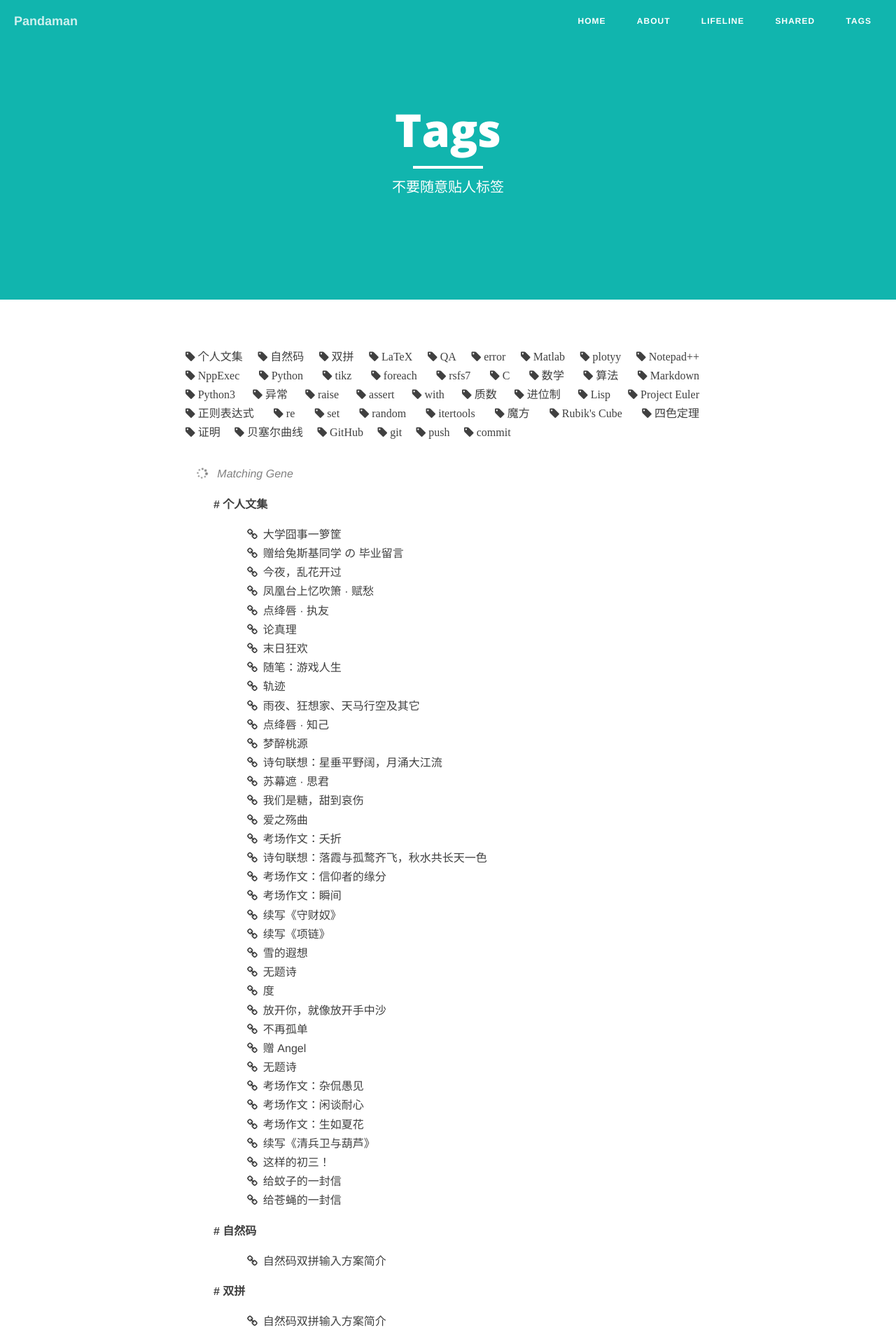
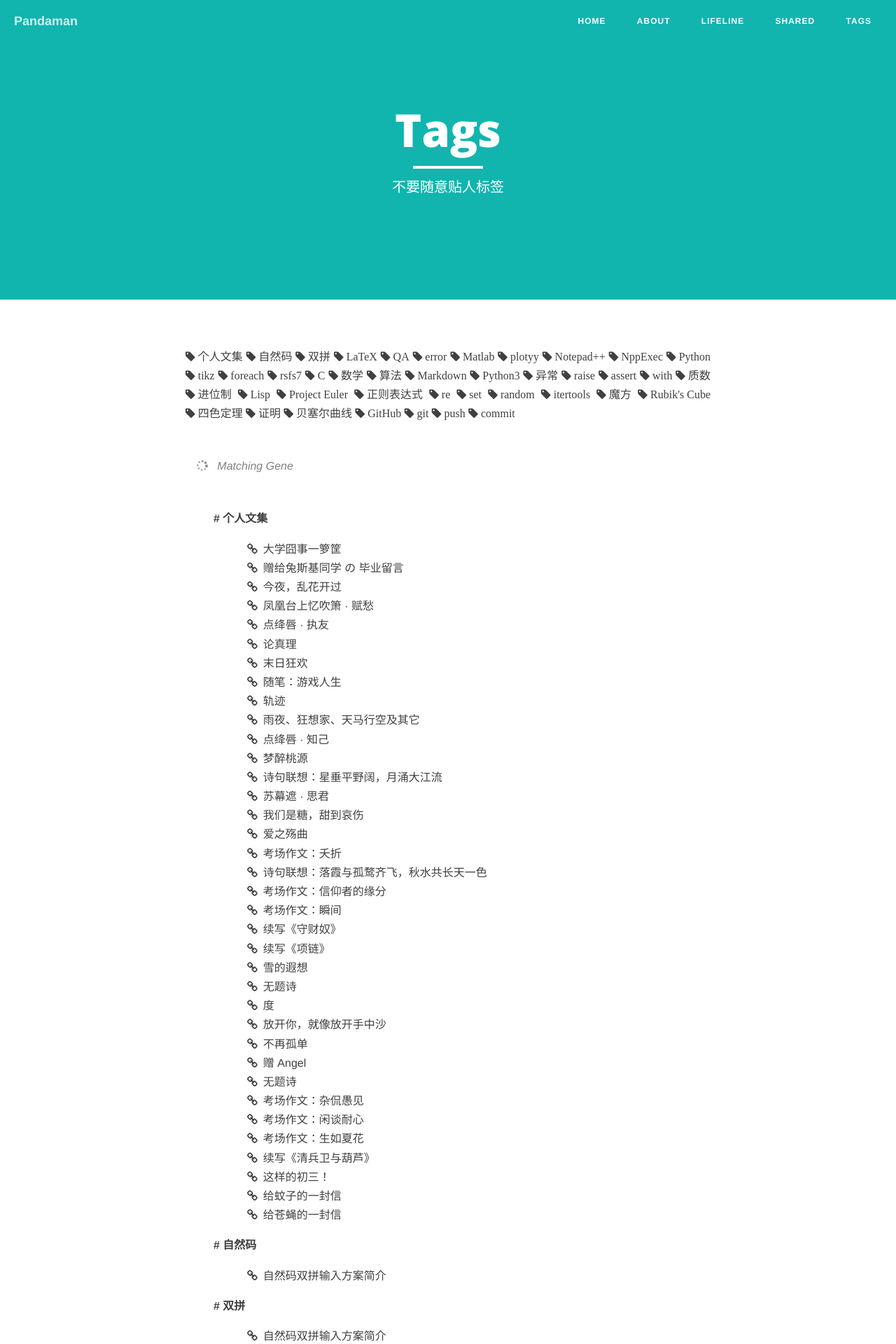
Before and after one commit to ceares/ceares.github.io, a Jekyll site: the page built from tags.md, in a window 1280 px wide. Shown: the top 1920 px of the page at 70% size. Built offline with Jekyll 4.4.1, drawn with Linux system fonts in a browser that asks for light colours; nearby versions of some CDN libraries; library files that are not in the unit come from our copies.

Commit message:
from sp3

```diff
--- a/tags.md
+++ b/tags.md
@@ -5,13 +5,13 @@ description: "不要随意贴人标签"
 header-img: "img/semantic.jpg"
 ---
 
-<div id='tag_cloud' style="margin:0.5in 0em 2em;font-weight: normal;text-align:justify">
+<div id='tag_cloud' style="margin:0.5in 0em;font-weight: normal;text-align:justify">
 {% for tag in site.tags %}
-<a href="#{{ tag[0] }}" title="{{ tag[0] }}" rel="{{ tag[1].size }}" style="margin-right:1em;"><i class="fa fa-tag">&nbsp;{{ tag[0] }}</i></a>
+<a href="#{{ tag[0] }}" title="{{ tag[0] }}" rel="{{ tag[1].size }}"><i class="fa fa-tag">&nbsp;{{ tag[0] }}</i></a>
 {% endfor %}
 </div>
 
-<div style="font-style:italic;color:gray;margin-left:1em"><i class="fa fa-spinner fa-spin"></i> &nbsp; Matching Gene</div>
+<div style="font-style:italic;color:gray;margin:0em 1em 0.5in"><i class="fa fa-spinner fa-spin"></i> &nbsp; Matching Gene</div>
 
 <ul class="listing" style="list-style-type: none;font-weight: bold">
 {% for tag in site.tags %}
```
